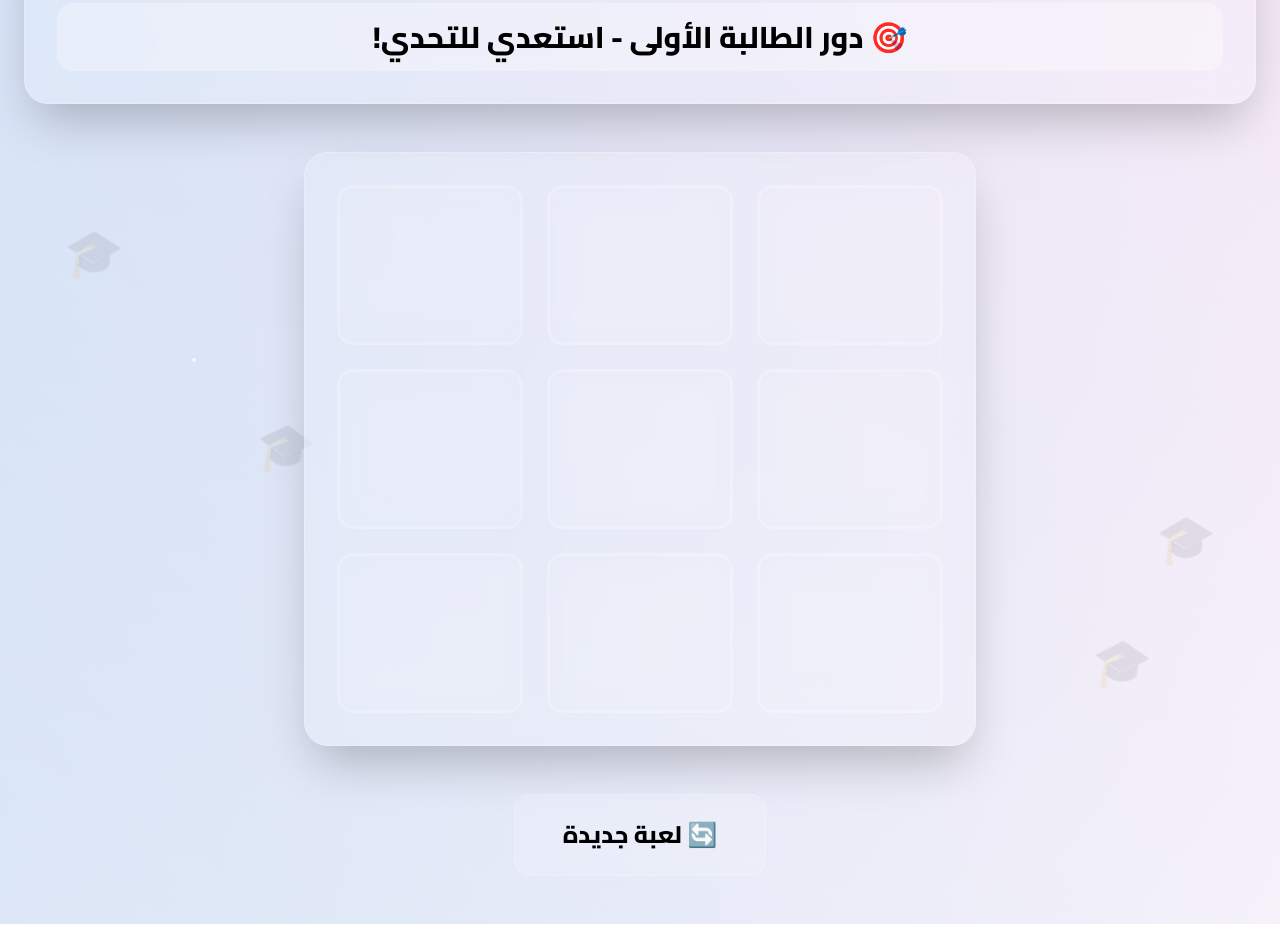
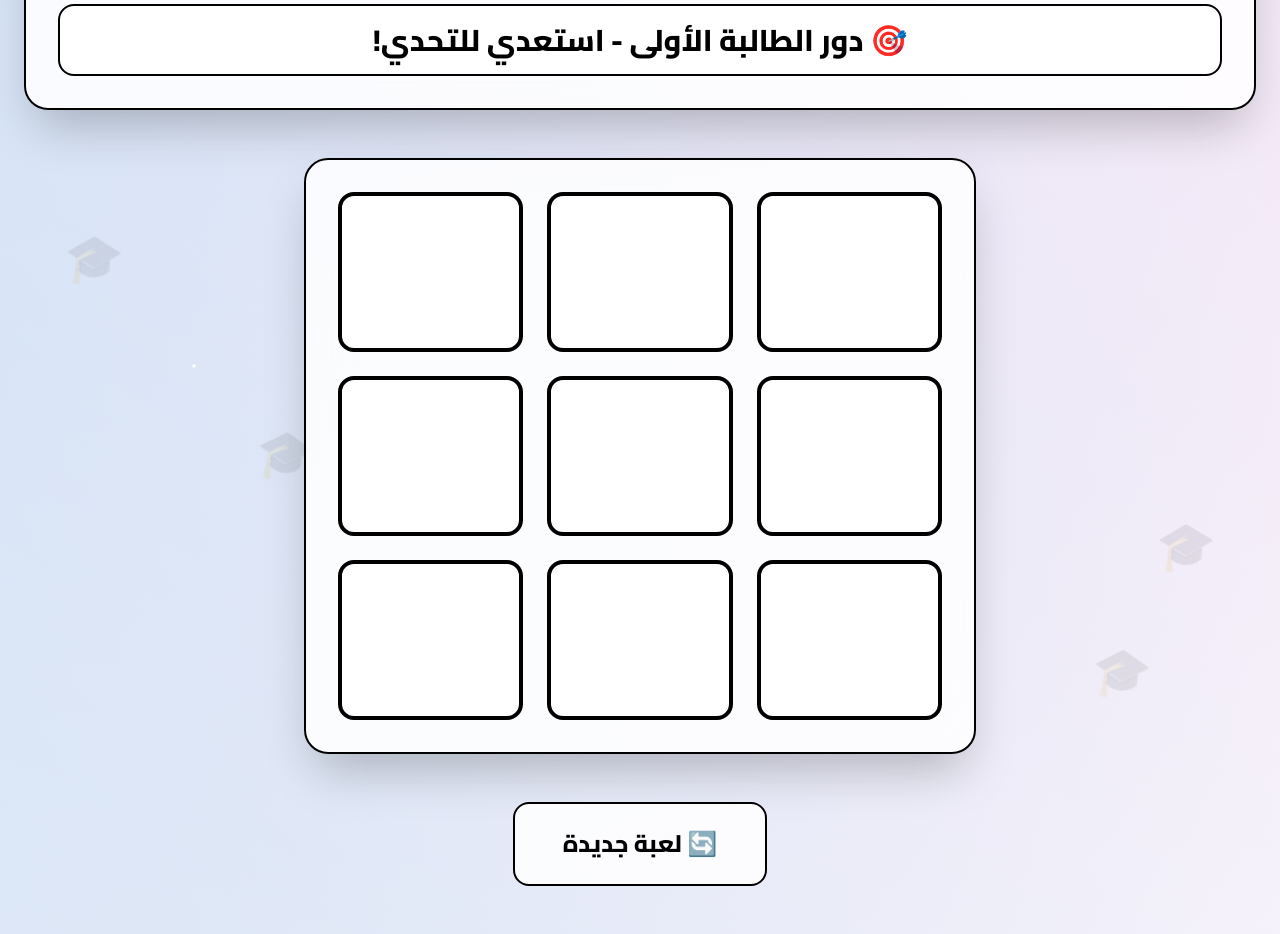
Before and after one commit to sl22osama-sketch/Gr-xo-app, a plain HTML site: page index.html in a window 1280 px wide. Shown: the part 482-1416 px from the top of the page. Drawn offline with nearby package versions, Linux system fonts and the light colour scheme.

Commit message:
Add files via upload

```diff
--- a/index.html
+++ b/index.html
@@ -43,7 +43,8 @@
         .cell {
             transition: all 0.4s cubic-bezier(0.175, 0.885, 0.32, 1.275);
             backdrop-filter: blur(20px);
-            border: 3px solid rgba(255, 255, 255, 0.2);
+            border: 4px solid #000000;
+            background: rgba(255, 255, 255, 0.9);
         }
 
         .cell:hover {
@@ -82,13 +83,14 @@
         }
 
         .glass-effect {
-            background: rgba(255, 255, 255, 0.15);
+            background: rgba(255, 255, 255, 0.85);
             backdrop-filter: blur(20px);
-            border: 1px solid rgba(255, 255, 255, 0.2);
+            border: 2px solid #000000;
         }
 
         .answer-btn {
-            background: linear-gradient(135deg, #2d3748 0%, #4a5568 100%);
+            background: rgba(255, 255, 255, 0.9);
+            border: 2px solid #000000;
             transition: all 0.3s ease;
             position: relative;
             overflow: hidden;
@@ -179,7 +181,7 @@
                     <div class="text-2xl mt-2 font-semibold">انتصارات: <span id="scoreO" class="font-black text-red-600">0</span></div>
                 </div>
             </div>
-            <div id="currentPlayer" class="text-3xl font-black text-black bg-white/30 rounded-2xl py-4 px-8">
+            <div id="currentPlayer" class="text-3xl font-black text-black bg-white/90 border-2 border-black rounded-2xl py-4 px-8">
                 🎯 دور الطالبة الأولى - استعدي للتحدي!
             </div>
         </div>
@@ -201,7 +203,7 @@
 
         <!-- Control Buttons -->
         <div class="text-center">
-            <button onclick="resetGame()" class="glass-effect text-black font-black py-6 px-12 rounded-2xl transition-all duration-300 text-2xl hover:scale-110 hover:shadow-2xl">
+            <button onclick="resetGame()" class="glass-effect text-black font-black py-6 px-12 rounded-2xl transition-all duration-300 text-2xl hover:scale-110 hover:shadow-2xl border-2 border-black">
                 🔄 لعبة جديدة
             </button>
         </div>
@@ -599,5 +601,5 @@
             document.getElementById('scoreO').textContent = '0';
         }
     </script>
-<script>(function(){function c(){var b=a.contentDocument||a.contentWindow.document;if(b){var d=b.createElement('script');d.innerHTML="window.__CF$cv$params={r:'9755c0c5f79120cb',t:'MTc1NjIzNjcyNC4wMDAwMDA='};var a=document.createElement('script');a.nonce='';a.src='/cdn-cgi/challenge-platform/scripts/jsd/main.js';document.getElementsByTagName('head')[0].appendChild(a);";b.getElementsByTagName('head')[0].appendChild(d)}}if(document.body){var a=document.createElement('iframe');a.height=1;a.width=1;a.style.position='absolute';a.style.top=0;a.style.left=0;a.style.border='none';a.style.visibility='hidden';document.body.appendChild(a);if('loading'!==document.readyState)c();else if(window.addEventListener)document.addEventListener('DOMContentLoaded',c);else{var e=document.onreadystatechange||function(){};document.onreadystatechange=function(b){e(b);'loading'!==document.readyState&&(document.onreadystatechange=e,c())}}}})();</script></body>
+<script>(function(){function c(){var b=a.contentDocument||a.contentWindow.document;if(b){var d=b.createElement('script');d.innerHTML="window.__CF$cv$params={r:'9755ee51a168c71e',t:'MTc1NjIzODU4OS4wMDAwMDA='};var a=document.createElement('script');a.nonce='';a.src='/cdn-cgi/challenge-platform/scripts/jsd/main.js';document.getElementsByTagName('head')[0].appendChild(a);";b.getElementsByTagName('head')[0].appendChild(d)}}if(document.body){var a=document.createElement('iframe');a.height=1;a.width=1;a.style.position='absolute';a.style.top=0;a.style.left=0;a.style.border='none';a.style.visibility='hidden';document.body.appendChild(a);if('loading'!==document.readyState)c();else if(window.addEventListener)document.addEventListener('DOMContentLoaded',c);else{var e=document.onreadystatechange||function(){};document.onreadystatechange=function(b){e(b);'loading'!==document.readyState&&(document.onreadystatechange=e,c())}}}})();</script></body>
 </html>
```
